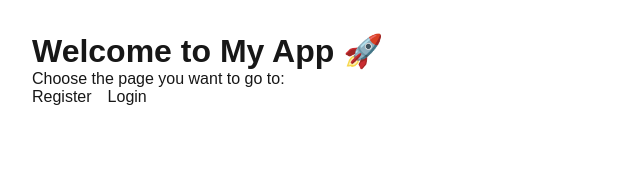
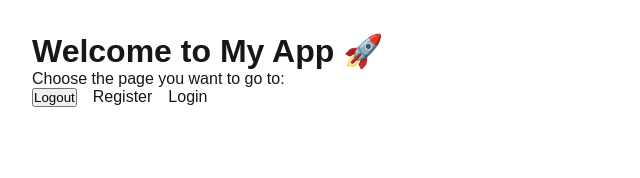
Before and after one commit to Fatima-Kattan/Blog_Meddad, a Next.js app: page / in a window 1280 px wide. Shown: the top 178 px of the page, without its empty margins (0-640 px from the left). Built offline with nearby package versions, Linux system fonts and the light colour scheme.

Commit message:
create logout button

```diff
--- a/src/app/page.tsx
+++ b/src/app/page.tsx
@@ -4,6 +4,7 @@ import GradientButton from "../components/shared/btn/GradientButton";
 import RegisterForm from '../components/auth/register/RegisterForm';
 import { Metadata } from 'next';
 import Link from "next/link";
+import LogoutButton from "@/components/auth/logout/LogoutButton";
 
 /* export const metadata: Metadata = {
   title: 'تسجيل حساب جديد',
@@ -16,6 +17,7 @@ export default function Home() {
         <h1>Welcome to My App 🚀</h1>
         <p>Choose the page you want to go to:</p>
         <nav style={{ display: "flex", gap: "1rem" }}>
+          <LogoutButton/>
           <Link href="/register">Register</Link>
           <Link href="/login">Login</Link>
         </nav>
--- a/src/components/auth/logout/LogoutButton.tsx
+++ b/src/components/auth/logout/LogoutButton.tsx
@@ -0,0 +1,89 @@
+// components/auth/logout/LogoutButton.tsx
+'use client';
+
+import React, { useState } from 'react';
+import { logoutService, LogoutResponse } from '../../../services/api/logoutService';
+import { useRouter } from 'next/navigation';
+import './LogoutButton.css';
+
+interface LogoutButtonProps {
+    className?: string;
+    showIcon?: boolean;
+    variant?: 'primary' | 'secondary' | 'danger';
+}
+
+const LogoutButton: React.FC<LogoutButtonProps> = ({
+    className = '',
+    showIcon = true,
+    variant = 'danger'
+}) => {
+    const [isLoading, setIsLoading] = useState(false);
+    const [error, setError] = useState<string>('');
+    const router = useRouter();
+
+    const handleLogout = async () => {
+        if (!confirm('Are you sure you want to logout?')) {
+            return;
+        }
+
+        setIsLoading(true);
+        setError('');
+
+        try {
+            const response: LogoutResponse = await logoutService.logout();
+
+            if (response.success) {
+                // إعادة التوجيه إلى صفحة تسجيل الدخول
+                router.push('/login');
+
+                // إعادة تحميل الصفحة للتأكد من إزالة جميع البيانات
+                setTimeout(() => {
+                    window.location.reload();
+                }, 500);
+            } else {
+                setError(response.message || 'Logout failed');
+            }
+        } catch (error: any) {
+            setError(error.message || 'An error occurred during logout');
+
+            // إعادة التوجيه على أي حال
+            setTimeout(() => {
+                router.push('/login');
+                window.location.reload();
+            }, 1000);
+        } finally {
+            setIsLoading(false);
+        }
+    };
+
+    const getButtonClass = () => {
+        const baseClass = 'logout-button';
+        const variantClass = `logout-button-${variant}`;
+        return `${baseClass} ${variantClass} ${className}`;
+    };
+
+    return (
+        <div className="logout-container">
+            <button
+                onClick={handleLogout}
+                disabled={isLoading}
+                className={getButtonClass()}
+                aria-label="Logout"
+            >
+                {isLoading ? (
+                    <>
+                        <span className="logout-loader"></span>
+                        Logging out...
+                    </>
+                ) : (
+                    <>
+                        Logout
+                    </>
+                )}
+            </button>
+            {error && <div className="logout-error">{error}</div>}
+        </div>
+    );
+};
+
+export default LogoutButton;
--- /dev/null
+++ b/src/services/api/logoutService.ts
@@ -0,0 +1,70 @@
+// services/api/logoutService.ts
+import axios from 'axios';
+
+export interface LogoutResponse {
+    success: boolean;
+    message: string;
+    data?: any;
+}
+
+export const logoutService = {
+    async logout(): Promise<LogoutResponse> {
+        try {
+            // جلب التوكن من localStorage
+            const token = localStorage.getItem('token');
+
+            if (!token) {
+                return {
+                    success: true,
+                    message: 'Already logged out'
+                };
+            }
+
+            const response = await axios.post<LogoutResponse>(
+                'http://localhost:8000/api/v1/logout',
+                {},
+                {
+                    headers: {
+                        'Content-Type': 'application/json',
+                        'Accept': 'application/json',
+                        'Authorization': `Bearer ${token}`
+                    }
+                }
+            );
+
+            // مسح البيانات من localStorage بعد نجاح الـ API
+            localStorage.removeItem('token');
+            localStorage.removeItem('user');
+            localStorage.removeItem('rememberedEmail');
+
+            return response.data;
+
+        } catch (error: any) {
+            // حتى لو حصل خطأ في الـ API، نمسح البيانات المحلية
+            localStorage.removeItem('token');
+            localStorage.removeItem('user');
+            localStorage.removeItem('rememberedEmail');
+
+            if (error.response) {
+                throw new Error(error.response.data.message || 'Logout failed');
+            }
+            throw new Error('Network error. Please check your connection.');
+        }
+    },
+
+    // دالة مساعدة للتحقق من وجود توكن
+    isLoggedIn(): boolean {
+        return !!localStorage.getItem('token');
+    },
+
+    // دالة للحصول على بيانات المستخدم
+    getUserData(): any {
+        const userData = localStorage.getItem('user');
+        return userData ? JSON.parse(userData) : null;
+    },
+
+    // دالة للحصول على التوكن
+    getToken(): string | null {
+        return localStorage.getItem('token');
+    }
+};
```
